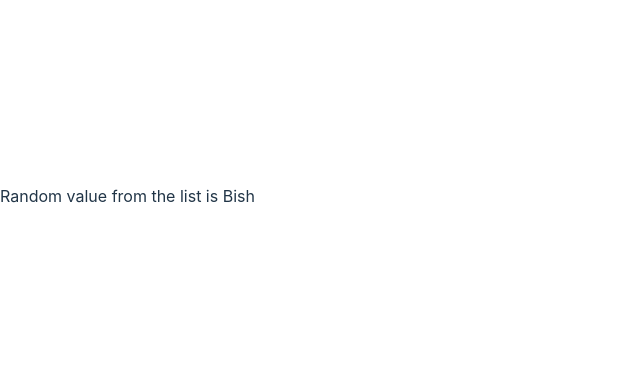
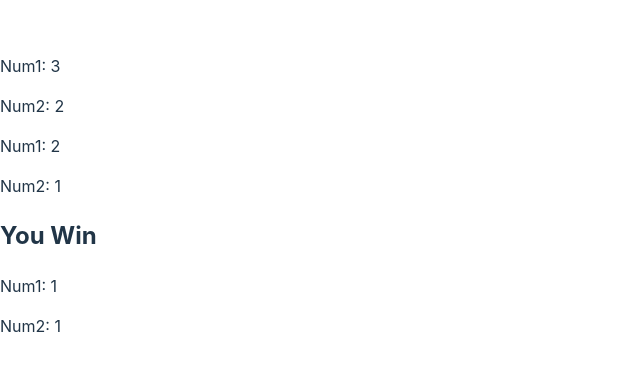
Before and after one commit to asimtimsina/Udemy_fullstack, a React (Vite) app in the folder first-react-project/: page / in a window 1280 px wide. Shown: the part 204-574 px from the top of the page, without its empty margins (0-640 px from the left). Built offline with nearby package versions, Linux system fonts and the light colour scheme.

Commit message:
614. React Conditionals

```diff
--- a/first-react-project/src/App.jsx
+++ b/first-react-project/src/App.jsx
@@ -5,8 +5,8 @@
 
 // import Greeter from './Greeter'
 // import Die from './Die'
-import ListPicker from "../ListPicker"
-
+// import ListPicker from "../ListPicker"
+import DoubleDice from "./DoubleDice"
 
 function App() {
 
@@ -16,7 +16,11 @@ function App() {
       {/* <Greeter person='Asim' from='Denton' />
       <Greeter person='Nick' from='Asim' /> */}
 
-      <ListPicker values={['Asim', 'Nick', 'Bish']} />
+      {/* <ListPicker values={['Asim', 'Nick', 'Bish']} /> */}
+
+      <DoubleDice />
+      <DoubleDice />
+      <DoubleDice />
 
     </>
   )
--- /dev/null
+++ b/first-react-project/src/DoubleDice.jsx
@@ -0,0 +1,69 @@
+// export default function DoubleDice() {
+//     const num1 = Math.floor(Math.random() * 3 + 1);
+//     const num2 = Math.floor(Math.random() * 3 + 1);
+
+//     if (num1 === num2) {
+//         return (
+//             <div>
+//                 <h2>You WIN!!!</h2>
+//                 <p>Num1: {num1}</p>
+//                 <p>Num2: {num2}</p>
+//             </div>
+//         )
+//     }
+//     else {
+//         return (
+//             <div>
+//                 <h2>You Lose!!!</h2>
+//                 <p>Num1: {num1}</p>
+//                 <p>Num2: {num2}</p>
+//             </div>
+//         )
+
+//     }
+// }
+
+// export default function DoubleDice() {
+//     const num1 = Math.floor(Math.random() * 3 + 1);
+//     const num2 = Math.floor(Math.random() * 3 + 1);
+
+//     const result = num1 === num2 ? 'You Win!!!' : 'You Lose!!!'
+
+//     return (
+//         <div>
+//             <h2>{result}</h2>
+//             <p>Num1: {num1}</p>
+//             <p>Num2: {num2}</p>
+//         </div>
+//     )
+// }
+
+
+// export default function DoubleDice() {
+//     const num1 = Math.floor(Math.random() * 3 + 1);
+//     const num2 = Math.floor(Math.random() * 3 + 1);
+
+
+//     return (
+//         <div>
+//             <h2>{num1 === num2 ? 'You Win!!!' : 'You Lose!!!'}</h2>
+//             <p>Num1: {num1}</p>
+//             <p>Num2: {num2}</p>
+//         </div>
+//     )
+// }
+
+
+export default function DoubleDice() {
+    const num1 = Math.floor(Math.random() * 3 + 1);
+    const num2 = Math.floor(Math.random() * 3 + 1);
+
+
+    return (
+        <div>
+            {num1 === num2 ? <h2>You Win</h2> : null}
+            <p>Num1: {num1}</p>
+            <p>Num2: {num2}</p>
+        </div>
+    )
+}
```
Also changed, not shown: first-react-project/notes.txt.
